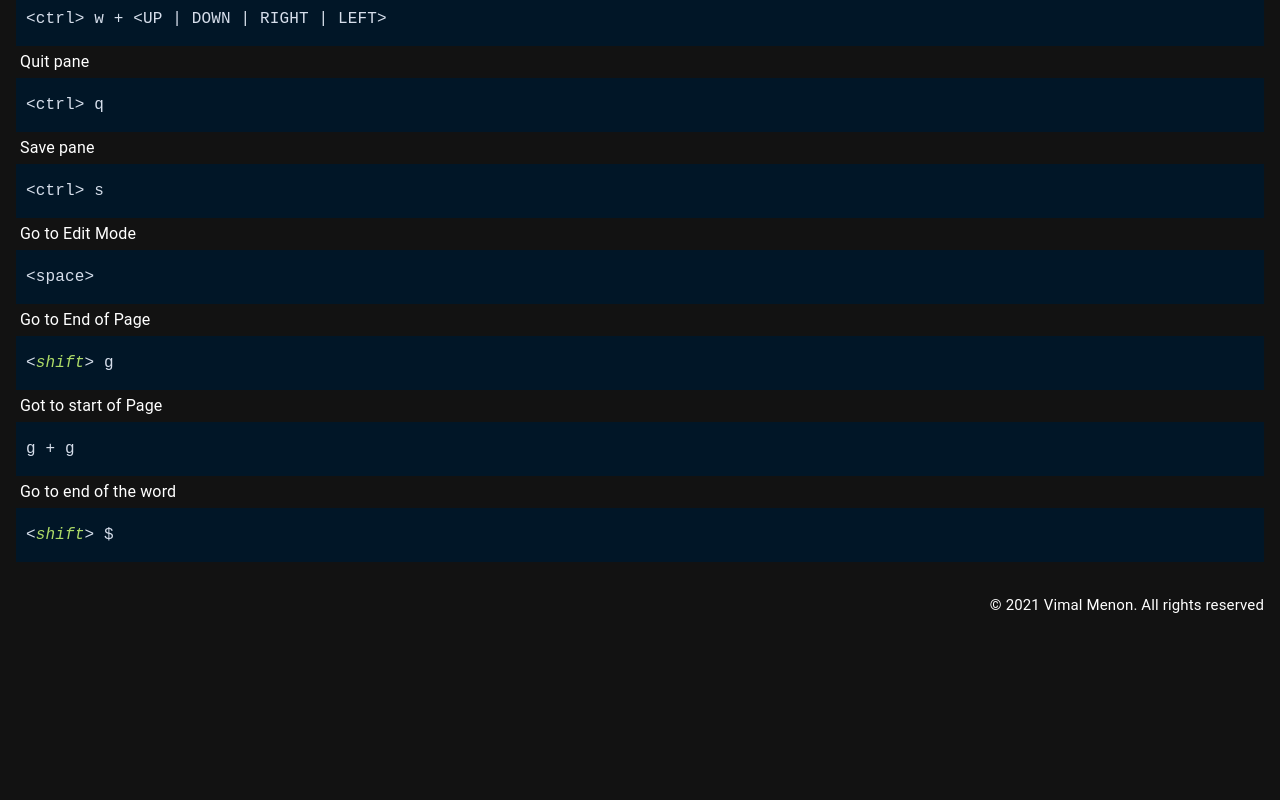
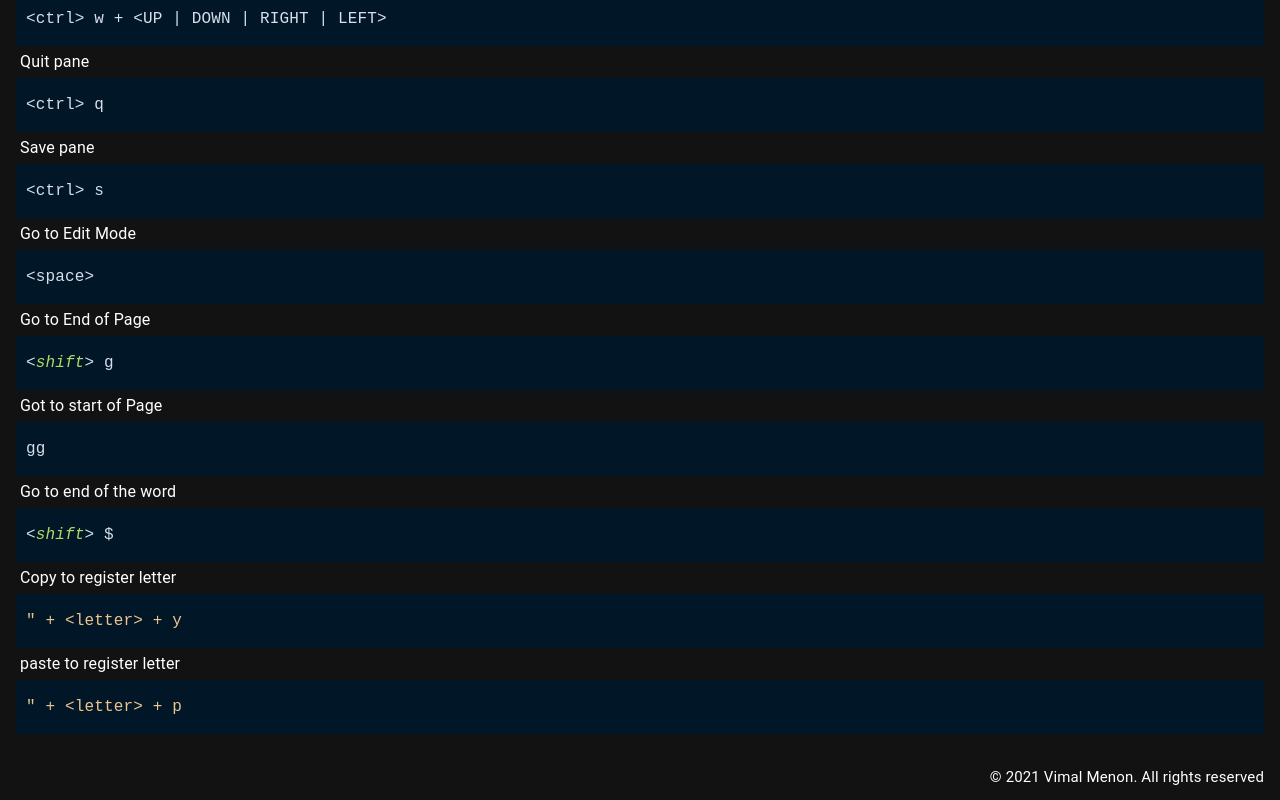
Before and after one commit to vimalmenon/frontend.vimalmenon.com, a Next.js app: page /vim in a window 1280 px wide. Shown: the part 316-1116 px from the top of the page. Before the commit the page ends 944 px from the top, so only its background shows below. Built offline with nearby package versions, Linux system fonts and the light colour scheme; what @mui/material-nextjs would draw is missing.

Commit message:
added commit for copy and paste

```diff
--- a/src/data/vimCommands.ts
+++ b/src/data/vimCommands.ts
@@ -38,7 +38,7 @@ export const VimCommands: ICommand[] = [
   },
   {
     describe: 'Got to start of Page',
-    command: 'g + g',
+    command: 'gg',
     language: 'bash',
   },
   {
@@ -46,4 +46,14 @@ export const VimCommands: ICommand[] = [
     command: '<shift> $',
     language: 'bash',
   },
+  {
+    describe: 'Copy to register letter',
+    command: '" + <letter> + y',
+    language: 'bash',
+  },
+  {
+    describe: 'paste to register letter',
+    command: '" + <letter> + p',
+    language: 'bash',
+  },
 ];
```
